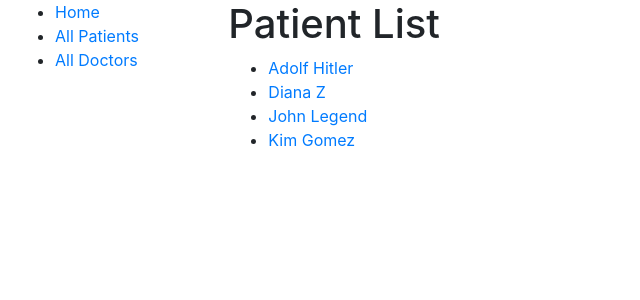
After one commit to manankshastri/cs, a Django app: page /catalog/patients/ in a window 1280 px wide. The commit adds this page. Shown: the top 300 px of the page, without its empty margins (0-640 px from the left). Run offline with Django 3.2, Linux system fonts and the light colour scheme; data comes from the database, SQL or seed files in the repository; both versions use the stored data as it was after the commit; some libraries are stand-ins or nearby versions.

Commit message:
added patient, doctor templates

```diff
--- a/cs/catalog/models.py
+++ b/cs/catalog/models.py
@@ -1,4 +1,5 @@
 from django.db import models
+from django.urls import reverse
 
 
 class Patient(models.Model):
@@ -14,6 +15,10 @@ class Patient(models.Model):
 
     def __str__(self):
         return f'{self.first_name} {self.last_name}'
+
+    def get_absolute_url(self):
+        """Returns the url to access a detail record for this book."""
+        return reverse('patient-detail', args=[str(self.ssn)])
 
 
 class Doctor(models.Model):
@@ -33,6 +38,10 @@ class Doctor(models.Model):
     class Meta:
         ordering = ['first_name', 'last_name']
 
+    def get_absolute_url(self):
+        """Returns the url to access a detail record for this book."""
+        return reverse('doctor-detail', args=[str(self.ssn)])
+
 
 class Prescription(models.Model):
     # model representing prescription
--- a/cs/catalog/templates/base.html
+++ b/cs/catalog/templates/base.html
@@ -16,8 +16,8 @@
       {% block sidebar %}
         <ul class="sidebar-nav">
           <li><a href="{% url 'index' %}">Home</a></li>
-          <li><a href="">All Patients</a></li>
-          <li><a href="">All Doctors</a></li>
+          <li><a href="{% url 'patients' %}">All Patients</a></li>
+          <li><a href="{% url 'doctors' %}">All Doctors</a></li>
         </ul>
      {% endblock %}
       </div>
--- /dev/null
+++ b/cs/catalog/templates/catalog/patient_list.html
@@ -0,0 +1,16 @@
+{% extends "base.html" %}
+
+{% block content %}
+  <h1>Patient List</h1>
+  {% if patient_list %}
+  <ul>
+    {% for patient in patient_list %}
+      <li>
+        <a href="{{ patient.get_absolute_url }}">{{ patient.first_name }} {{ patient.last_name}}</a>
+      </li>
+    {% endfor %}
+  </ul>
+  {% else %}
+    <p>There are no patients.</p>
+  {% endif %}
+{% endblock %}
--- a/cs/catalog/templates/index.html
+++ b/cs/catalog/templates/index.html
@@ -1,7 +1,7 @@
 {% extends "base.html" %}
 
 {% block content %}
-  <h1>NYmed Scripts Home</h1>
+  <h1>NYmed Scripts</h1>
   <p><em>Welcome to NYmed Scripts</em>!!!</p>
   <h2>Dynamic content</h2>
   <p>The database has the following record counts:</p>
--- a/cs/catalog/urls.py
+++ b/cs/catalog/urls.py
@@ -3,4 +3,9 @@ from . import views
 
 urlpatterns = [
     path('', views.index, name='index'),
+    path('patients/', views.PatientListView.as_view(), name='patients'),
+    path('patient/<int:pk>', views.PatientDetailView.as_view(), name='patient-detail'),
+
+    path('doctors/', views.DoctorListView.as_view(), name='doctors'),
+    path('doctor/<int:pk>', views.DoctorDetailView.as_view(), name='doctor-detail'),
 ]
--- a/cs/catalog/views.py
+++ b/cs/catalog/views.py
@@ -1,5 +1,6 @@
 from django.shortcuts import render
 from .models import Patient, Doctor, Prescription
+from django.views import generic
 
 
 # Create your views here.
@@ -19,3 +20,19 @@ def index(request):
 
     # render the HTML template index.html with the data in the context variable
     return render(request, 'index.html', context=context)
+
+
+class PatientListView(generic.ListView):
+    model = Patient
+
+
+class PatientDetailView(generic.DetailView):
+    model = Patient
+
+
+class DoctorListView(generic.ListView):
+    model = Doctor
+
+
+class DoctorDetailView(generic.DetailView):
+    model = Doctor
```
Also changed, not shown: cs/catalog/templates/catalog/doctor_detail.html (added, +9 -0 lines), cs/catalog/templates/catalog/doctor_list.html (added, +16 -0 lines), cs/catalog/templates/catalog/patient_detail.html (added, +9 -0 lines), cs/db.sqlite3.
